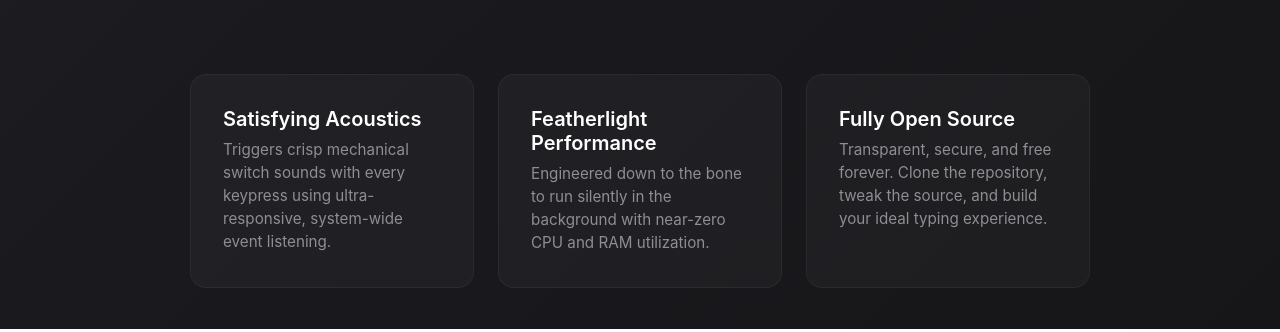
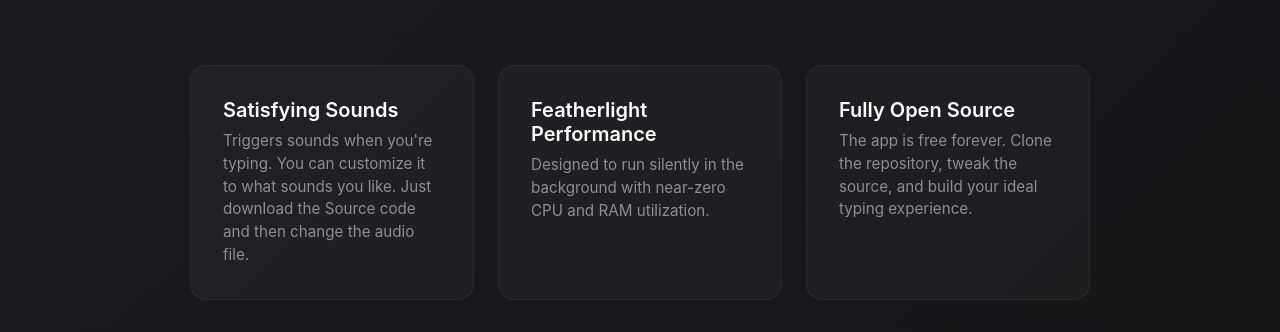
Before and after one commit to Bonfales12345/clickey, a plain HTML site: page index.html in a window 1280 px wide. Shown: the part 471-803 px from the top of the page. Drawn offline with Linux system fonts and the light colour scheme.

Commit message:
Update index.html

```diff
--- a/index.html
+++ b/index.html
@@ -198,16 +198,16 @@
 
         <div class="features-grid">
             <div class="card">
-                <h3>Satisfying Acoustics</h3>
-                <p>Triggers crisp mechanical switch sounds with every keypress using ultra-responsive, system-wide event listening.</p>
+                <h3>Satisfying Sounds</h3>
+                <p>Triggers sounds when you're typing. You can customize it to what sounds you like. Just download the Source code and then change the audio file.</p>
             </div>
             <div class="card">
                 <h3>Featherlight Performance</h3>
-                <p>Engineered down to the bone to run silently in the background with near-zero CPU and RAM utilization.</p>
+                <p>Designed to run silently in the background with near-zero CPU and RAM utilization.</p>
             </div>
             <div class="card">
                 <h3>Fully Open Source</h3>
-                <p>Transparent, secure, and free forever. Clone the repository, tweak the source, and build your ideal typing experience.</p>
+                <p>The app is free forever. Clone the repository, tweak the source, and build your ideal typing experience.</p>
             </div>
         </div>
     </div>
```
